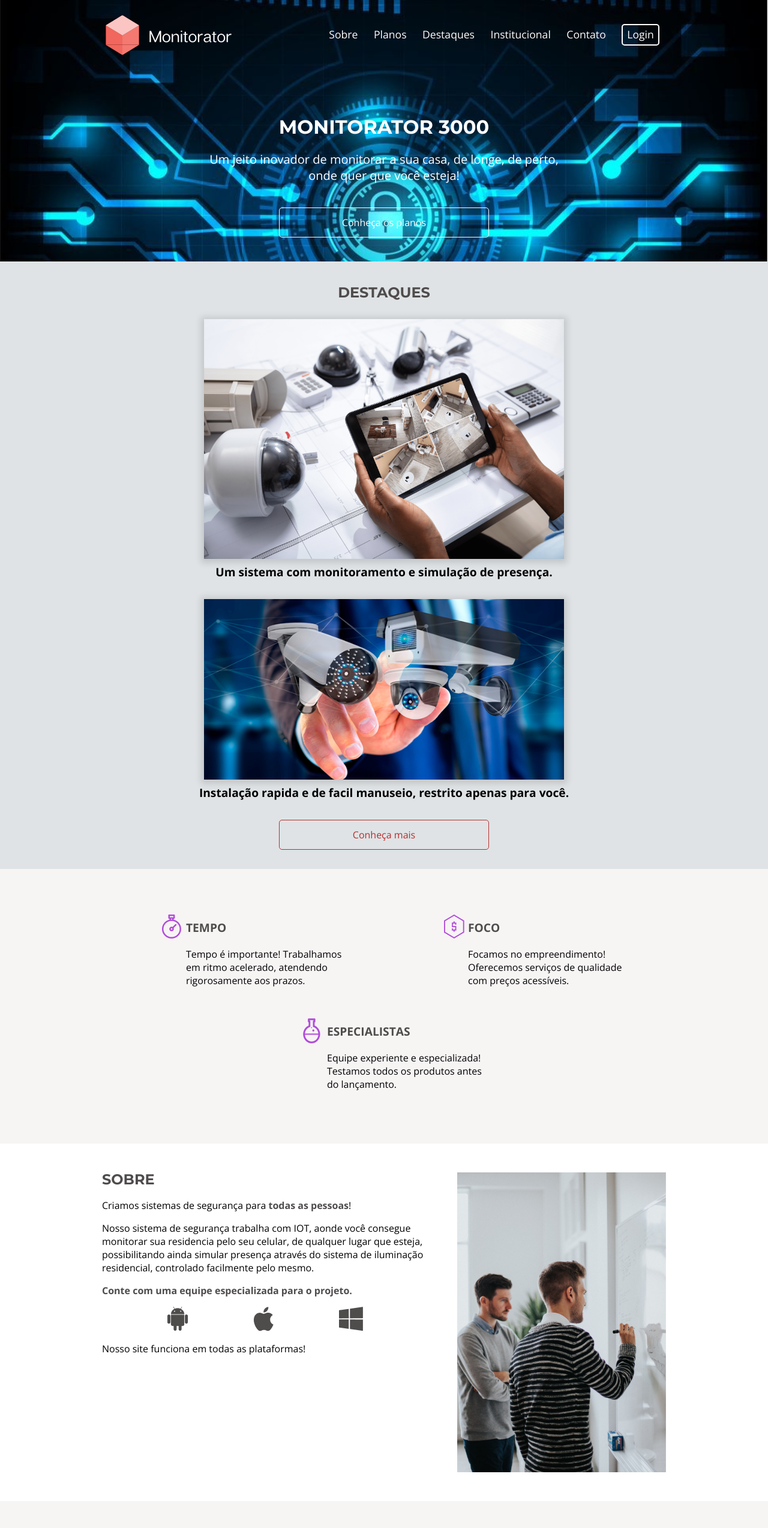
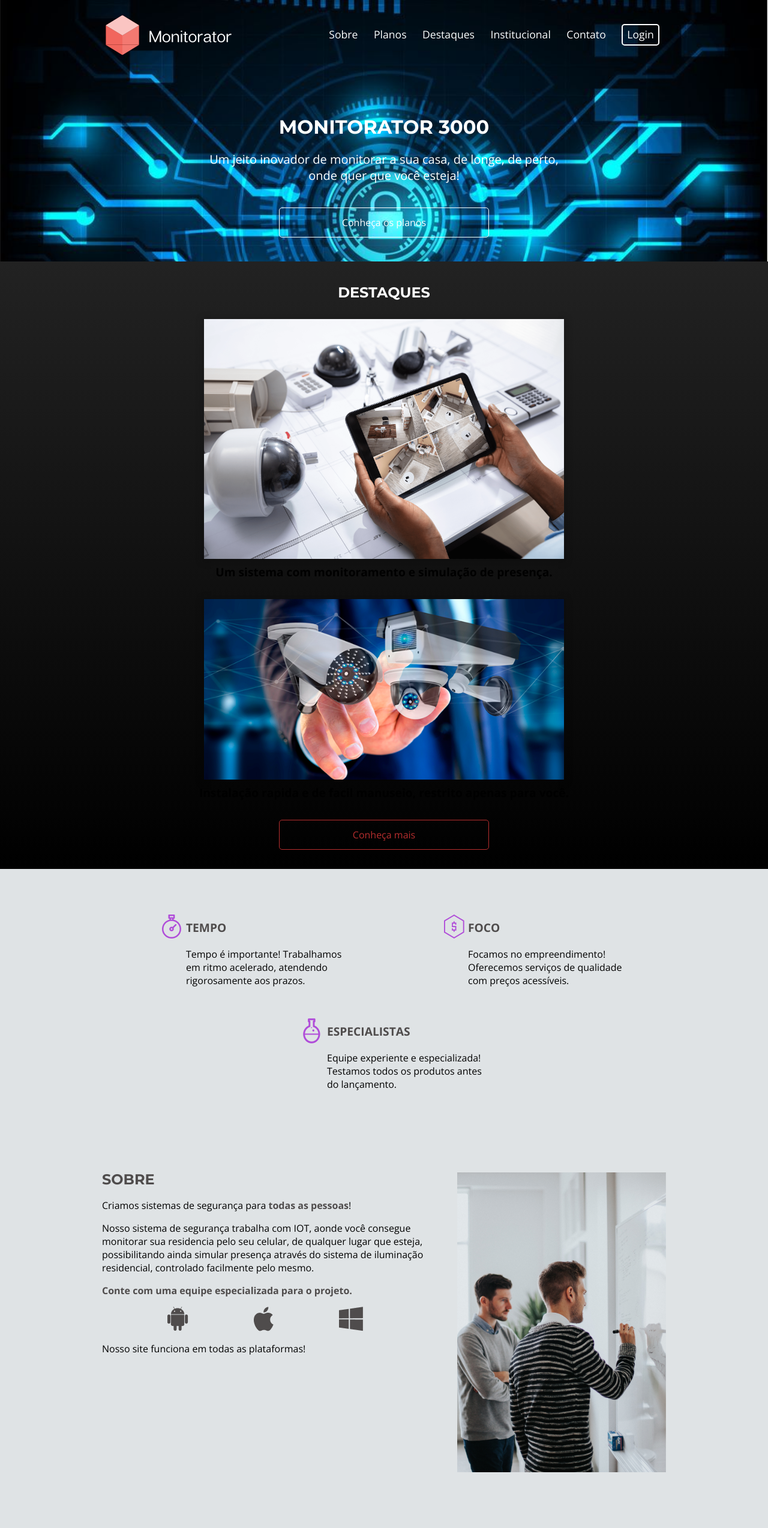
Before and after one commit to FellipeMafra/monitorator, a plain HTML site: page index.html in a window 1280 px wide. Shown: the top 2548 px of the page at 60% size. Drawn offline with nearby package versions, Linux system fonts and the light colour scheme.

Commit message:
Alteração de cores

```diff
--- a/css/contato.css
+++ b/css/contato.css
@@ -1,4 +1,5 @@
 .contato {
+    background-color: var(--azul-claro);
     display: flex;
     flex-direction: column;
     align-items: center;
--- a/css/destaques.css
+++ b/css/destaques.css
@@ -1,12 +1,12 @@
 .destaques {
-    background-color: var(--azul-claro);
+    background-image:linear-gradient(rgb(34, 34, 34),#000000);
 
     padding-top: 2.5rem;
     padding-bottom: 2rem;
 }
 
 .destaques__titulo {
-    color: var(--cinza-escuro);
+    color: var(--branco);
     font-weight: 700;
     font-size: 1.5rem;
     font-family: var(--montserrat);
--- a/css/diferenciais.css
+++ b/css/diferenciais.css
@@ -1,7 +1,9 @@
 .diferenciais {
+
     padding-top: 3.5rem;
     padding-bottom: 3.5rem;
 }
+
 
 .diferenciais__lista {
     display: flex;
@@ -47,7 +49,7 @@
 
 @media screen and (min-width: 1024px) {
     .diferenciais {
-        background-color: var(--cinza-claro);
+        background-color: var(--azul-claro);
     }
 
     .diferenciais__lista {
--- a/css/institucional.css
+++ b/css/institucional.css
@@ -1,4 +1,5 @@
 .institucional {
+    background-color: var(--azul-claro);
     display: flex;
     flex-direction: column;
     align-items: center;
--- a/css/planos.css
+++ b/css/planos.css
@@ -1,5 +1,5 @@
 .planos {
-    background-color: var(--cinza-claro);
+    background-color: var(--azul-claro);
 
     padding-top: 3rem;
     padding-bottom: 3rem;
--- a/css/sobre.css
+++ b/css/sobre.css
@@ -1,4 +1,5 @@
 .sobre {
+    background-color: var(--azul-claro);
     padding-top: 3rem;
     padding-bottom: 3rem;
 }
```
